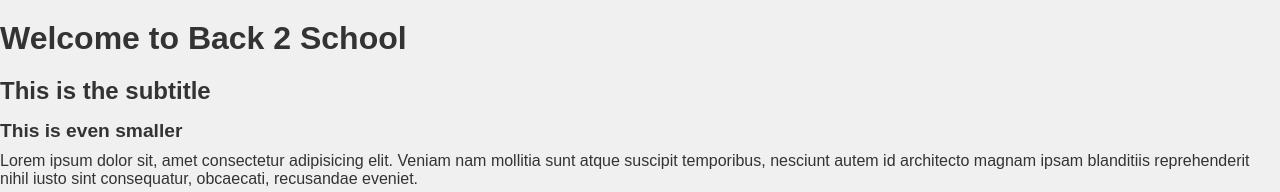
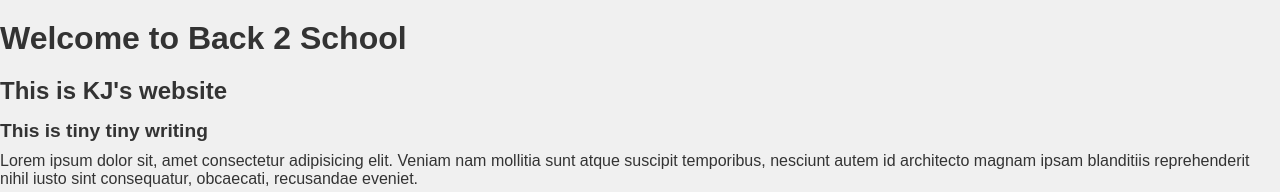
Before and after one commit to katejoyce07/B2S-2---Embedding, a plain HTML site: page index.html in a window 1280 px wide. Shown: the top 192 px of the page. Drawn offline with Linux system fonts and the light colour scheme; a script that the page names is missing.

Commit message:
Update index.html

```diff
--- a/index.html
+++ b/index.html
@@ -9,8 +9,8 @@
 
   <body>
     <h1>Welcome to Back 2 School</h1>
-    <h2>This is the subtitle</h2>
-    <h3>This is even smaller</h3>
+    <h2>This is KJ's website</h2>
+    <h3>This is tiny tiny writing</h3>
     <p>
       Lorem ipsum dolor sit, amet consectetur adipisicing elit. Veniam nam
       mollitia sunt atque suscipit temporibus, nesciunt autem id architecto
```
